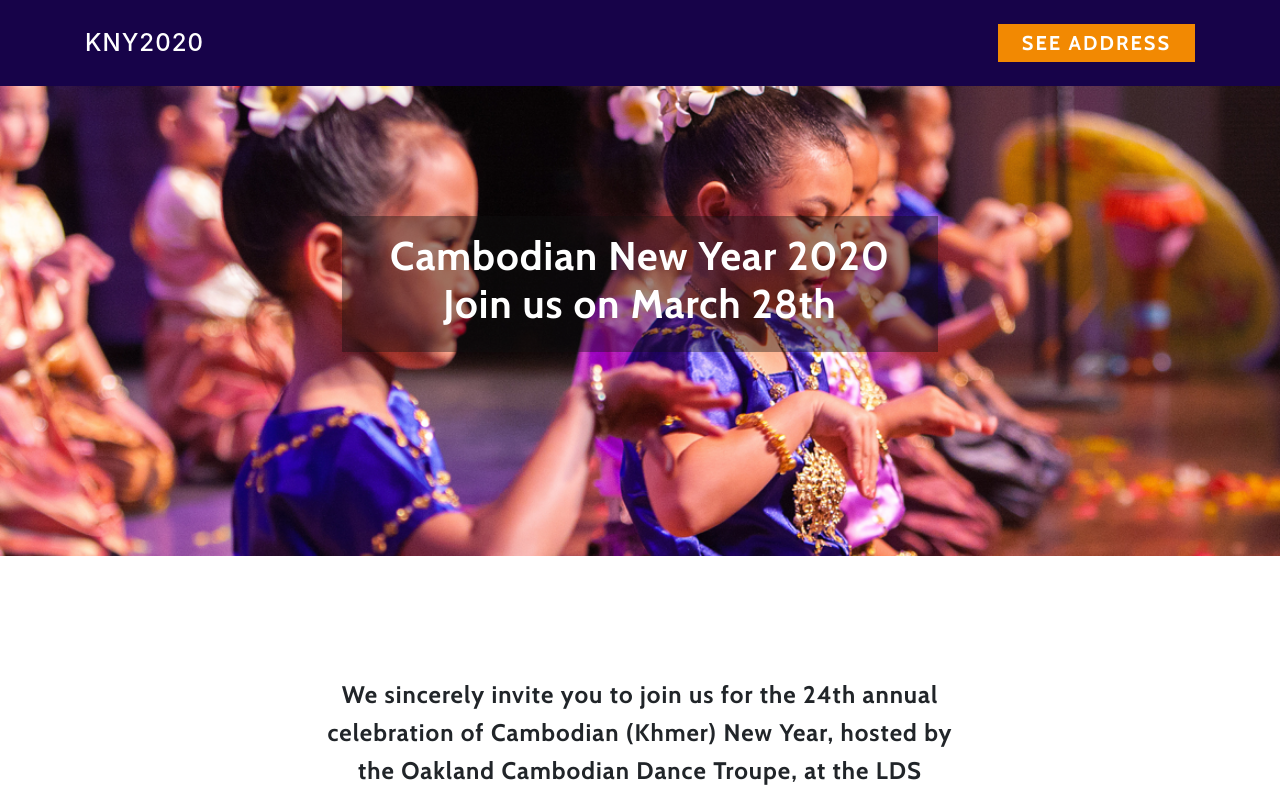
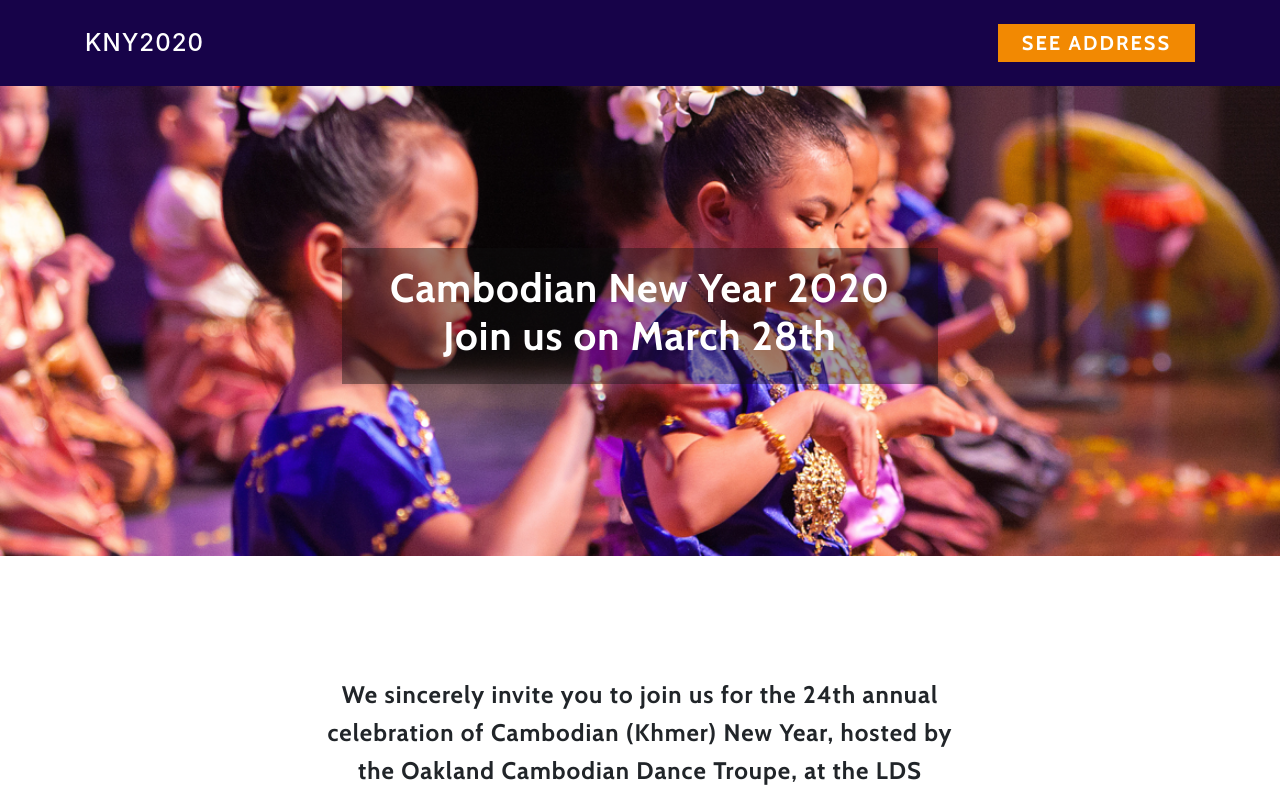
Before and after one commit to jpoechill/kny2020, a Nuxt app: page / in a window 1280 px wide. Shown: the top 797 px of the page. Built offline with nearby package versions, Linux system fonts and the light colour scheme.

Commit message:
make jumbo-container responsive

```diff
--- a/pages/index.vue
+++ b/pages/index.vue
@@ -38,7 +38,20 @@
 
     <div class="hero-bg mt-3 pt-5">
       <div class="container mt-4 py-5">
-        <div class="row mt-5 pt-3">
+        <!-- Padding Desktop -->
+        <div class="row mt-5 pt-5 d-none d-md-block">
+          <div class="col-md-12 pt-3 d-flex justify-content-center align-items-center text-white">
+            <div class="bg-opague text-center px-5 py-3">
+              <h1>
+                <b>Cambodian New Year 2020</b><br>
+                <span>Join us on March 28th</span>
+              </h1>
+            </div>
+          </div>
+        </div>
+
+        <!-- Padding Mobile -->
+        <div class="row mt-5 pt-3 d-md-none">
           <div class="col-md-12 pt-3 d-flex justify-content-center align-items-center text-white">
             <div class="bg-opague text-center px-5 py-3">
               <h1>
```
